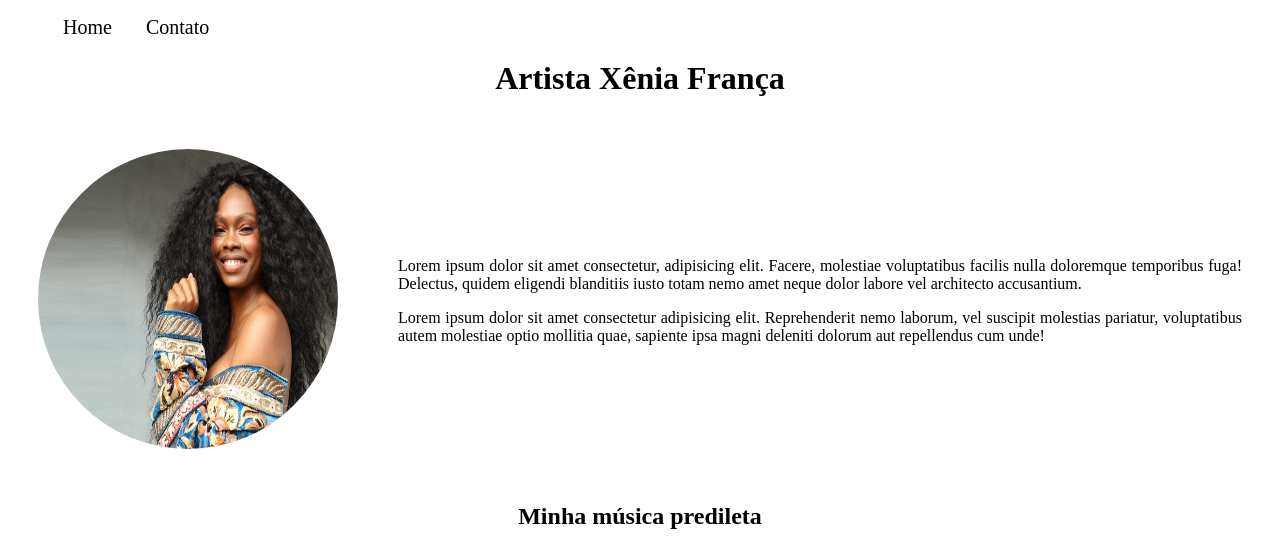
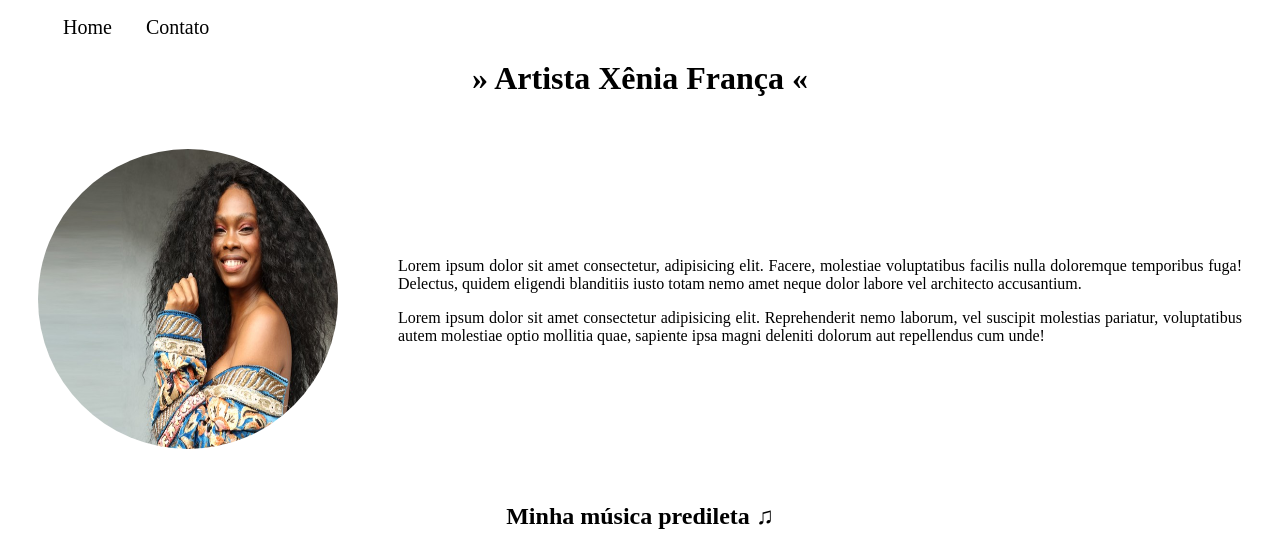
Before and after one commit to vivian-nakano/Fundamentos-Web, a plain HTML site: page index.html in a window 1280 px wide. Shown: the top 547 px of the page. Drawn offline with Linux system fonts and the light colour scheme; grey boxes are pictures that could not be loaded.

```diff
--- a/index.html
+++ b/index.html
@@ -18,7 +18,7 @@
     </li>
 </ul>
 
-    <h1 class="center">Artista Xênia França</h1> <!--h1 não pode ter mais de um-->
+    <h1 class="center"> » Artista Xênia França « </h1> <!--h1 não pode ter mais de um-->
 
     <div class="container">
 
@@ -36,7 +36,7 @@
 
 </div>
 
-    <h2 class="center"> Minha música predileta </h2>
+    <h2 class="center"> Minha música predileta ♫</h2>
 
     <div class="container mb-50">
     <iframe width="560"
```
Also changed, not shown: contato.html (+1 -1 lines).
